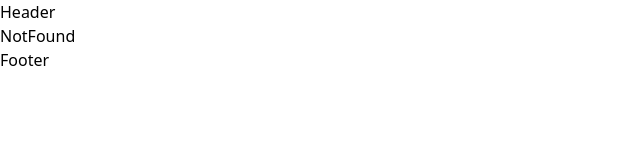
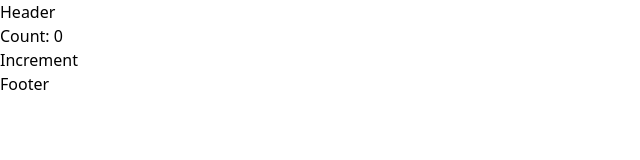
Before and after one commit to diegodevtech/next15, a Next.js app: page /counter in a window 1280 px wide. Before the commit this address had no page. Shown: the top 160 px of the page, without its empty margins (0-640 px from the left). Built offline with nearby package versions, Linux system fonts and the light colour scheme.

Commit message:
feat: adds counter page and component

```diff
--- /dev/null
+++ b/src/app/counter/counter.tsx
@@ -0,0 +1,12 @@
+"use client"
+import { useState } from "react"
+
+export const Counter = () => {
+  const [count, setCount] = useState(0);
+  return (
+    <div>
+      <p>Count: {count}</p>
+      <button onClick={() => setCount((prev) => prev + 1)} >Increment</button>
+    </div>
+  )
+}
--- /dev/null
+++ b/src/app/counter/page.tsx
@@ -0,0 +1,10 @@
+import { Counter } from './counter'
+
+export const metadata = {
+  title: "Counter",
+  description: "description tesste"
+}
+
+export default function CounterPage() {
+  return <Counter />
+}
```
